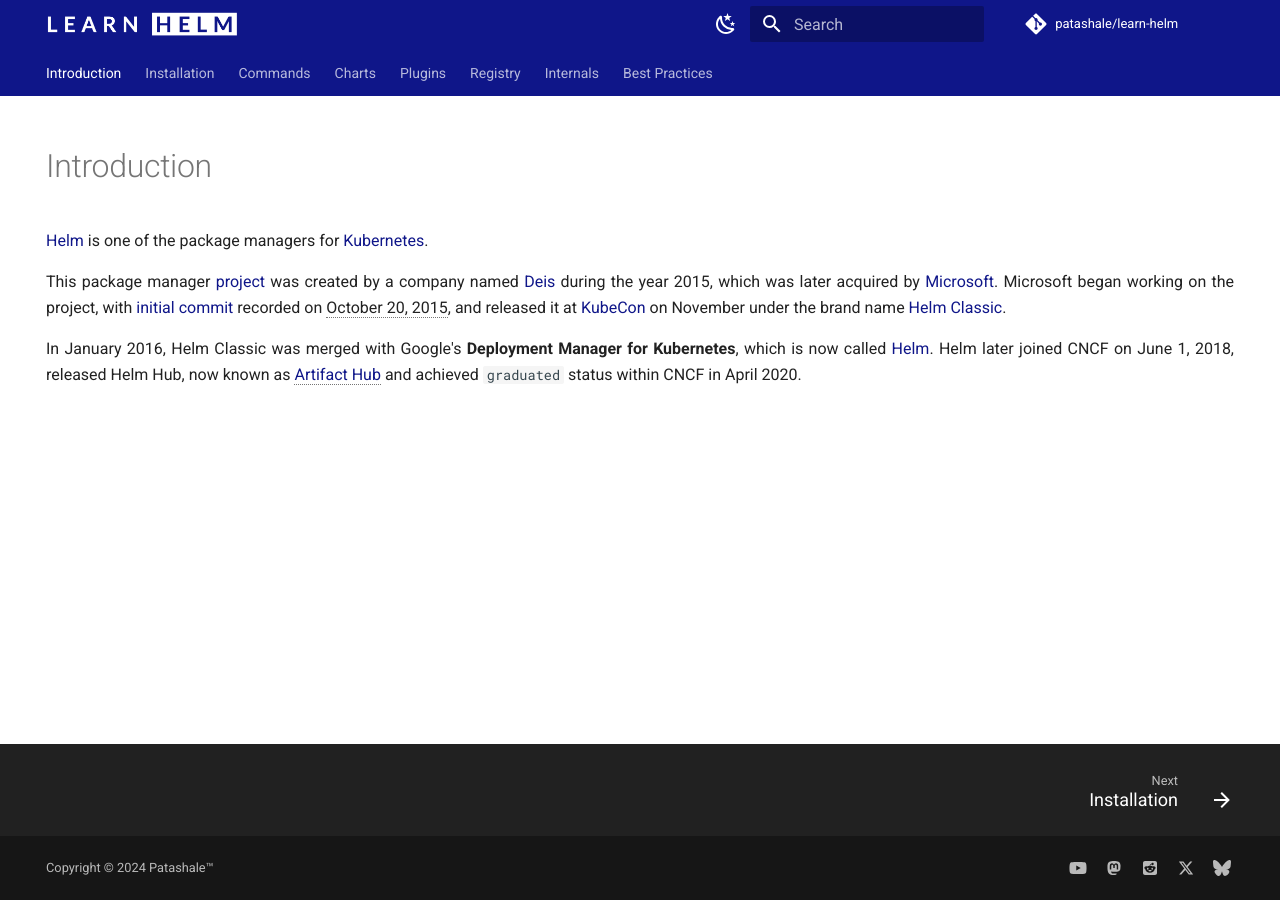
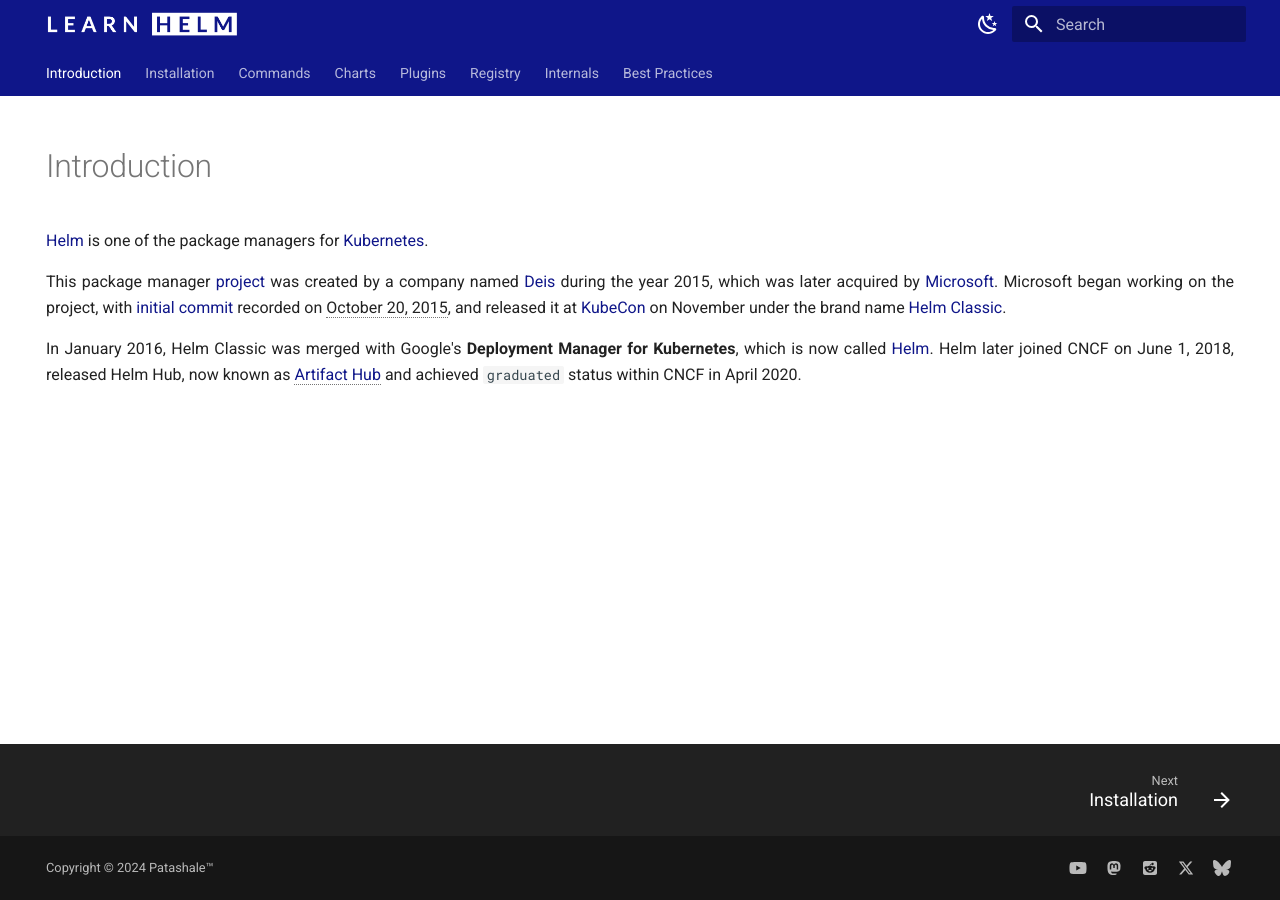
Before and after one commit to patashale/learn-helm, an MkDocs documentation site: the page built from docs/index.md, in a window 1280 px wide. Built offline with MkDocs 1.6.1 and Material for MkDocs 9.7.7, drawn with Linux system fonts in a browser that asks for light colours; comment, search, counter and statistics services are not loaded.

Commit message:
remove repo info
Signed-off-by: Pranam <pranam@patashale.in>

```diff
--- a/mkdocs.yml
+++ b/mkdocs.yml
@@ -2,8 +2,6 @@
 site_url: https://www.patashale.in/learn-helm/
 site_author: Patashale™
 site_description: Learn everything about Helm here at Patashale™.
-repo_url: https://github.com/patashale/learn-helm
-repo_name: patashale/learn-helm
 theme:
   name: material
   language: en
```
